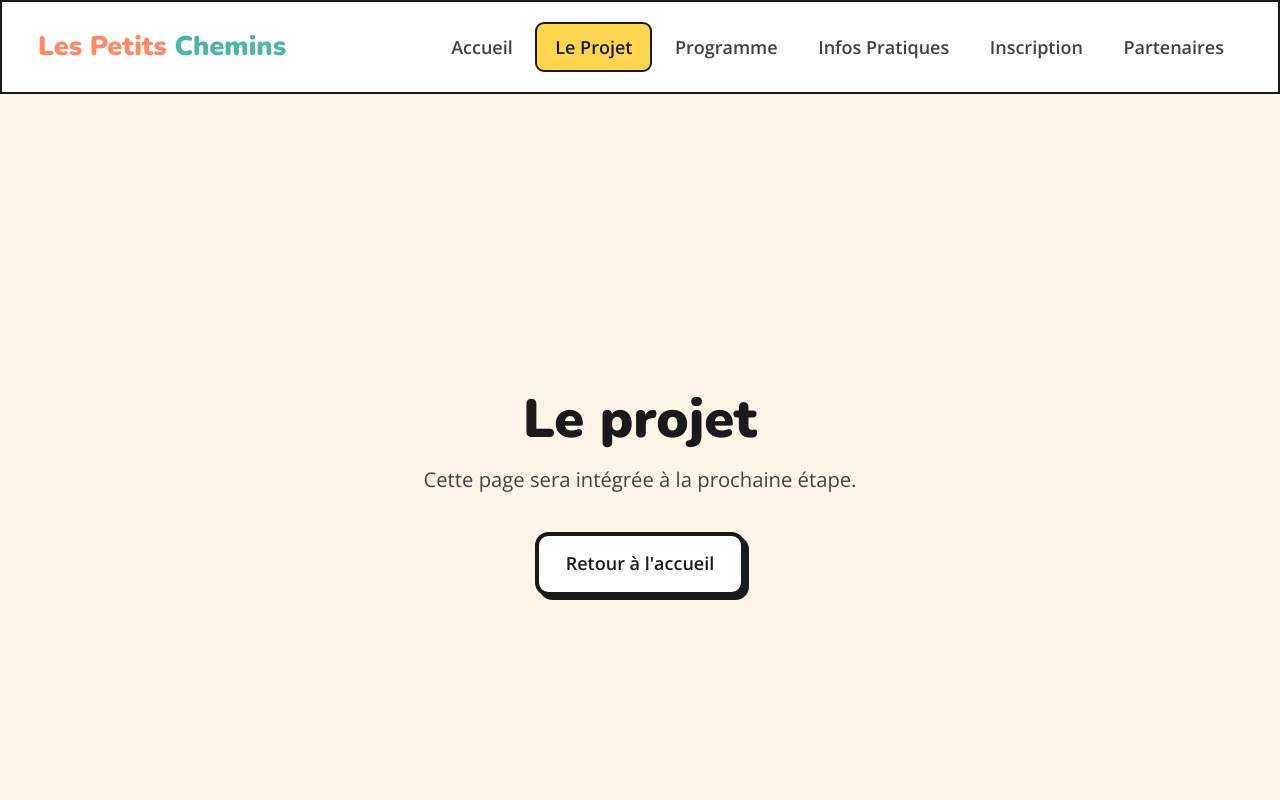
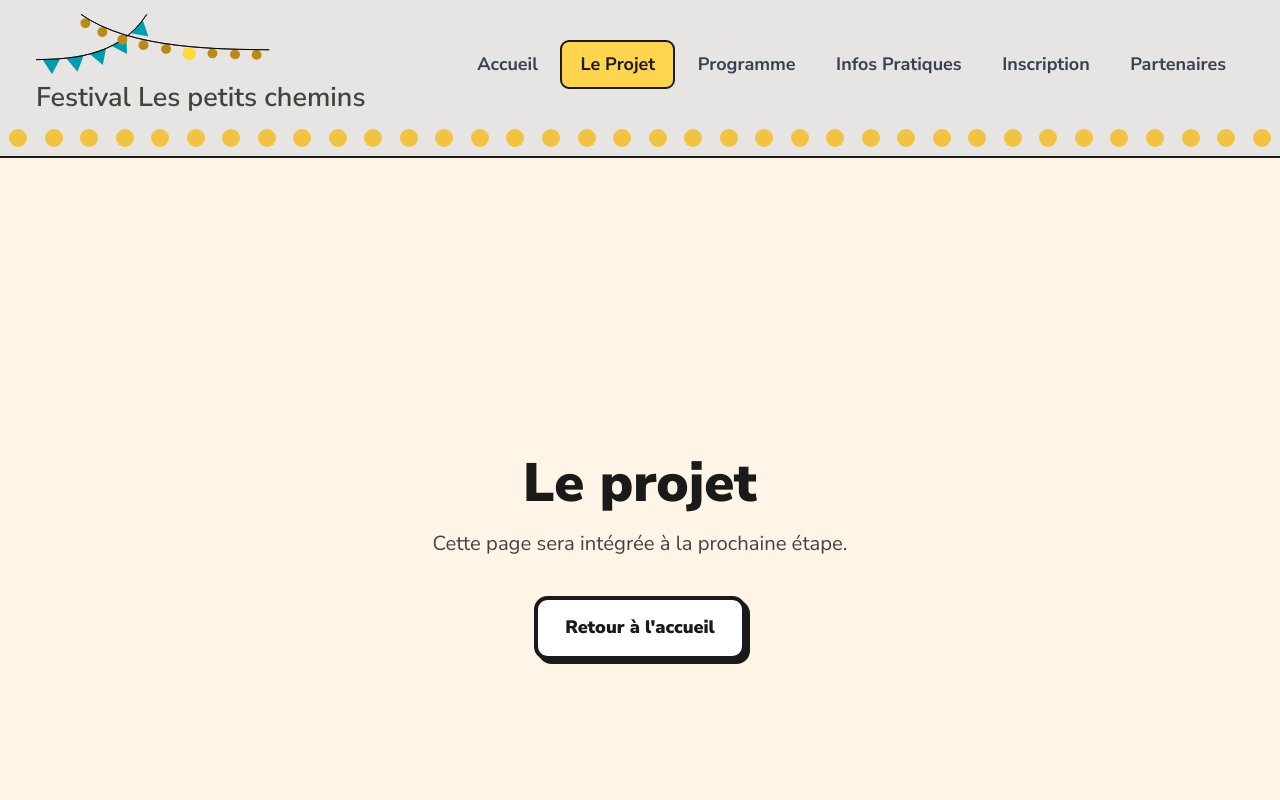
Before and after one commit to PDLB-PetitsChemins/lesPetitsChemins, a Next.js app: page /projet in a window 1280 px wide. Shown: the top 800 px of the page. Built offline with nearby package versions, Linux system fonts and the light colour scheme.

Commit message:
fix: UI pour faire les maquettes de Carine

```diff
--- a/app/components/Countdown.tsx
+++ b/app/components/Countdown.tsx
@@ -43,10 +43,10 @@ export function Countdown() {
 
   return (
     <section className="bg-[#E7E5E4] py-16 md:py-20">
-      <div className="mb-8 border-y-2 border-[#44403C] py-1">
-        <div className="mx-auto flex w-fit items-center gap-2.5">
-          {Array.from({ length: 21 }).map((_, index) => (
-            <span key={`countdown-dot-${index}`} className="h-1.5 w-1.5 rounded-full bg-[#F87171]" />
+      <div className="mb-8 w-full px-2">
+        <div className="flex w-full items-center justify-between gap-1">
+          {Array.from({ length: 36 }).map((_, index) => (
+            <span key={`countdown-dot-${index}`} className="h-4 w-4 rounded-full bg-[#F2C340]" />
           ))}
         </div>
       </div>
@@ -54,7 +54,7 @@ export function Countdown() {
       <div className="mx-auto max-w-7xl px-4 sm:px-6 lg:px-8">
         <h2
           className="mb-8 text-center text-3xl font-extrabold text-[#424242] md:text-4xl"
-          style={{ fontFamily: "Nunito, sans-serif" }}
+          style={{ fontFamily: "Nunito Sans, sans-serif" }}
         >
           Le festival commence dans ...
         </h2>
@@ -65,7 +65,7 @@ export function Countdown() {
             <div className="py-8 text-center">
               <p
                 className="text-5xl font-black text-[#424242]"
-                style={{ fontFamily: "Nunito, sans-serif" }}
+                style={{ fontFamily: "Nunito Sans, sans-serif" }}
               >
                 {String(timeLeft.jours)}
               </p>
@@ -87,7 +87,7 @@ export function Countdown() {
 
           <p
             className="my-4 text-center text-3xl font-bold text-[#424242]"
-            style={{ fontFamily: "Nunito, sans-serif" }}
+            style={{ fontFamily: "Nunito Sans, sans-serif" }}
           >
             et
           </p>
@@ -100,7 +100,7 @@ export function Countdown() {
               >
                 <p
                   className="text-3xl font-extrabold text-[#424242]"
-                  style={{ fontFamily: "Nunito, sans-serif" }}
+                  style={{ fontFamily: "Nunito Sans, sans-serif" }}
                 >
                   {String(block.value).padStart(2, "0")}
                 </p>
@@ -118,7 +118,7 @@ export function Countdown() {
             >
               <p
                 className="text-5xl font-extrabold text-[#424242]"
-                style={{ fontFamily: "Nunito, sans-serif" }}
+                style={{ fontFamily: "Nunito Sans, sans-serif" }}
               >
                 {String(block.value).padStart(2, "0")}
               </p>
--- a/app/components/Footer.tsx
+++ b/app/components/Footer.tsx
@@ -17,7 +17,7 @@ export function Footer() {
           <div>
             <h3
               className="mb-4 text-xl font-black text-[#FFD54F]"
-              style={{ fontFamily: "Nunito, sans-serif" }}
+              style={{ fontFamily: "Nunito Sans, sans-serif" }}
             >
               Contact
             </h3>
@@ -31,7 +31,7 @@ export function Footer() {
           <div>
             <h3
               className="mb-4 text-xl font-black text-[#FFD54F]"
-              style={{ fontFamily: "Nunito, sans-serif" }}
+              style={{ fontFamily: "Nunito Sans, sans-serif" }}
             >
               Liens utiles
             </h3>
@@ -57,7 +57,7 @@ export function Footer() {
           <div>
             <h3
               className="mb-4 text-xl font-black text-[#FFD54F]"
-              style={{ fontFamily: "Nunito, sans-serif" }}
+              style={{ fontFamily: "Nunito Sans, sans-serif" }}
             >
               Suivez-nous
             </h3>
@@ -96,7 +96,7 @@ export function Footer() {
 
           <p
             className="mt-8 text-center text-xl font-bold text-[#FCD34D]"
-            style={{ fontFamily: "Nunito, sans-serif" }}
+            style={{ fontFamily: "Nunito Sans, sans-serif" }}
           >
             Avec le soutien de
           </p>
--- a/app/components/Navigation.tsx
+++ b/app/components/Navigation.tsx
@@ -1,5 +1,6 @@
 "use client";
 
+import Image from "next/image";
 import Link from "next/link";
 import { usePathname } from "next/navigation";
 import { Menu, X } from "lucide-react";
@@ -21,25 +22,35 @@ export function Navigation() {
   const isActive = (path: string) => pathname === path;
 
   return (
-    <nav className="sticky top-0 z-50 bg-white neo-border-thin">
+    <nav className="sticky top-0 z-50 border-b-2 border-[#44403C] bg-[#E7E5E4]">
       <div className="mx-auto max-w-7xl px-4 sm:px-6 lg:px-8">
-        <div className="flex h-20 items-center justify-between">
-          <Link href="/" className="flex items-center" onClick={() => setIsOpen(false)}>
-            <div className="text-2xl font-black" style={{ fontFamily: "Nunito, sans-serif" }}>
-              <span className="text-[#FF8A65]">Les Petits</span>{" "}
-              <span className="text-[#4DB6AC]">Chemins</span>
-            </div>
+        <div className="flex items-center justify-between py-4 lg:py-3">
+          <Link href="/" className="flex flex-col items-start" onClick={() => setIsOpen(false)}>
+            <Image
+              src="/Guirlandes.svg"
+              alt="Logo Les petits chemins"
+              width={220}
+              height={90}
+              className="h-auto w-52 md:w-56 lg:w-52"
+              priority
+            />
+            <span
+              className="mt-1 text-lg font-semibold text-[#44403C] md:text-xl lg:text-2xl"
+              style={{ fontFamily: "Nunito Sans, sans-serif" }}
+            >
+              Festival Les petits chemins
+            </span>
           </Link>
 
-          <div className="hidden items-center space-x-1 md:flex">
+          <div className="hidden items-center space-x-1 xl:flex">
             {navItems.map((item) => (
               <Link
                 key={item.path}
                 href={item.path}
-                className={`rounded-lg px-4 py-2 font-bold transition-all ${
+                className={`rounded-lg px-4 py-2 text-base font-bold transition-all ${
                   isActive(item.path)
                     ? "bg-[#FFD54F] text-[#1A1A1A] neo-border-thin"
-                    : "text-[#424242] hover:bg-[#FFF5E6]"
+                    : "text-[#374151] hover:bg-[#FFF5E6]"
                 }`}
               >
                 {item.label}
@@ -49,17 +60,17 @@ export function Navigation() {
 
           <button
             onClick={() => setIsOpen((prev) => !prev)}
-            className="rounded-lg bg-white p-2 neo-border-thin hover:bg-gray-50 md:hidden"
+            className="rounded-lg bg-[#E7E5E4] p-2 neo-border-thin hover:bg-[#f0efed] xl:hidden"
             aria-label={isOpen ? "Fermer le menu" : "Ouvrir le menu"}
             aria-expanded={isOpen}
             aria-controls="menu-mobile"
           >
-            {isOpen ? <X size={24} /> : <Menu size={24} />}
+            {isOpen ? <X size={24} className="text-[#44403C]" /> : <Menu size={24} className="text-[#44403C]" />}
           </button>
         </div>
 
         {isOpen && (
-          <div id="menu-mobile" className="space-y-2 border-t-2 border-[#1A1A1A] py-4 md:hidden">
+          <div id="menu-mobile" className="space-y-2 border-t-2 border-[#44403C] py-4 xl:hidden">
             {navItems.map((item) => (
               <Link
                 key={item.path}
@@ -68,7 +79,7 @@ export function Navigation() {
                 className={`block rounded-lg px-4 py-3 font-bold transition-all ${
                   isActive(item.path)
                     ? "bg-[#FFD54F] text-[#1A1A1A] neo-border-thin"
-                    : "text-[#424242] hover:bg-[#FFF5E6]"
+                    : "text-[#374151] hover:bg-[#FFF5E6]"
                 }`}
               >
                 {item.label}
@@ -77,6 +88,14 @@ export function Navigation() {
           </div>
         )}
       </div>
+
+      <div className="w-full px-2 pb-2">
+        <div className="flex w-full items-center justify-between gap-1">
+          {Array.from({ length: 36 }).map((_, index) => (
+            <span key={`header-dot-${index}`} className="h-4 w-4 rounded-full bg-[#F2C340]" />
+          ))}
+        </div>
+      </div>
     </nav>
   );
 }
--- a/app/components/NeoBadge.tsx
+++ b/app/components/NeoBadge.tsx
@@ -23,7 +23,7 @@ export function NeoBadge({
   return (
     <span
       className={`inline-flex items-center rounded-xl px-5 py-2 font-black text-[#1A1A1A] neo-border-thick neo-shadow ${colorClasses[color]} ${className}`}
-      style={{ fontFamily: "Nunito, sans-serif" }}
+      style={{ fontFamily: "Nunito Sans, sans-serif" }}
     >
       {children}
     </span>
--- a/app/components/NeoButton.tsx
+++ b/app/components/NeoButton.tsx
@@ -25,7 +25,7 @@ function ButtonContent({
   return (
     <span
       className={`neo-button inline-flex h-14 items-center justify-center rounded-xl px-8 text-lg font-black transition-transform ${variantClasses[variant]} ${className}`}
-      style={{ fontFamily: "Nunito, sans-serif" }}
+      style={{ fontFamily: "Nunito Sans, sans-serif" }}
     >
       {children}
     </span>
--- a/app/globals.css
+++ b/app/globals.css
@@ -1,4 +1,4 @@
-@import url("https://fonts.googleapis.com/css2?family=Nunito:wght@400;600;700;800;900&family=Open+Sans:wght@400;600&display=swap");
+@import url("https://fonts.googleapis.com/css2?family=Nunito+Sans:wght@400;600;700;800;900&display=swap");
 @import "tailwindcss";
 
 :root {
@@ -35,7 +35,7 @@
 body {
   background: var(--background);
   color: var(--foreground);
-  font-family: "Open Sans", sans-serif;
+  font-family: "Nunito Sans", sans-serif;
   -webkit-font-smoothing: antialiased;
   -moz-osx-font-smoothing: grayscale;
   line-height: 1.6;
@@ -47,7 +47,7 @@ h3,
 h4,
 h5,
 h6 {
-  font-family: "Nunito", sans-serif;
+  font-family: "Nunito Sans", sans-serif;
   font-weight: 900;
   color: var(--black);
 }
```
Also changed, not shown: app/page.tsx (+7 -8 lines).
